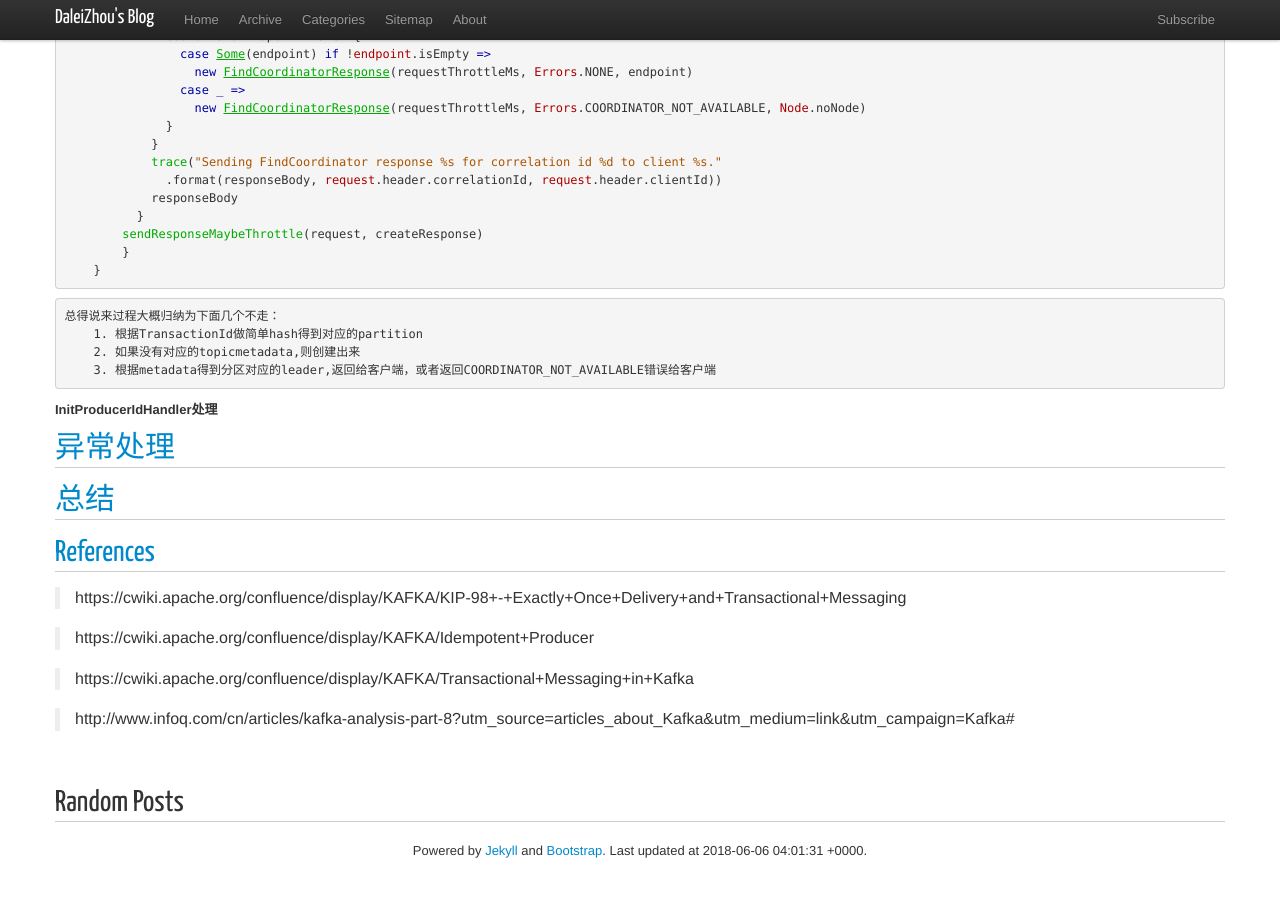
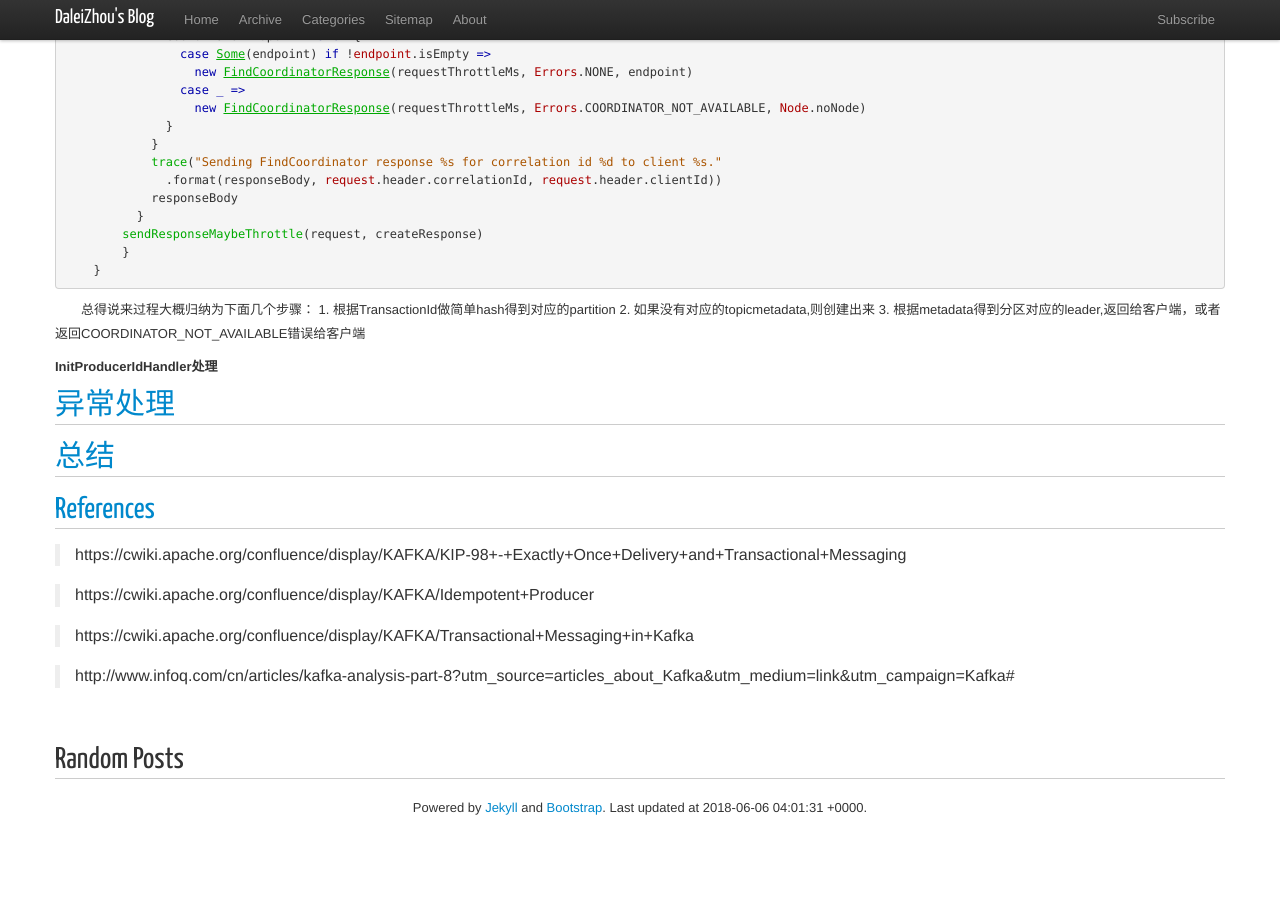
Before and after one commit to DaleiZhou/daleizhou.github.io, a Jekyll site: the page built from _posts/2018/2018-06-05-startup-of-Kafka.md, in a window 1280 px wide and 900 px high, scrolled down 4076 px. Shown: the top 897 px of the window. Built offline with Jekyll 4.4.1, drawn with Linux system fonts in a browser that asks for light colours; nearby versions of some CDN libraries; comment, search, counter and statistics services are not loaded; after the commit the page ends 4933 px from its top, so only the background shows below that.

Commit message:
kafka transaction

````diff
--- a/_posts/2018/2018-06-05-startup-of-Kafka.md
+++ b/_posts/2018/2018-06-05-startup-of-Kafka.md
@@ -227,10 +227,10 @@ FindCoordinatorHandler的回调很简单，更新TransactionManager.transactionC
         }
     }
 ```
-    总得说来过程大概归纳为下面几个不走：
-        1. 根据TransactionId做简单hash得到对应的partition
-        2. 如果没有对应的topicmetadata,则创建出来
-        3. 根据metadata得到分区对应的leader,返回给客户端，或者返回COORDINATOR_NOT_AVAILABLE错误给客户端
+　　总得说来过程大概归纳为下面几个步骤：
+    1. 根据TransactionId做简单hash得到对应的partition
+    2. 如果没有对应的topicmetadata,则创建出来
+    3. 根据metadata得到分区对应的leader,返回给客户端，或者返回COORDINATOR_NOT_AVAILABLE错误给客户端
 
 **InitProducerIdHandler处理**
 
````
